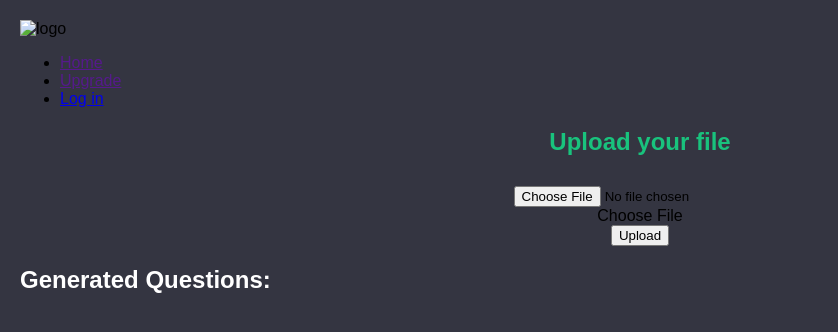
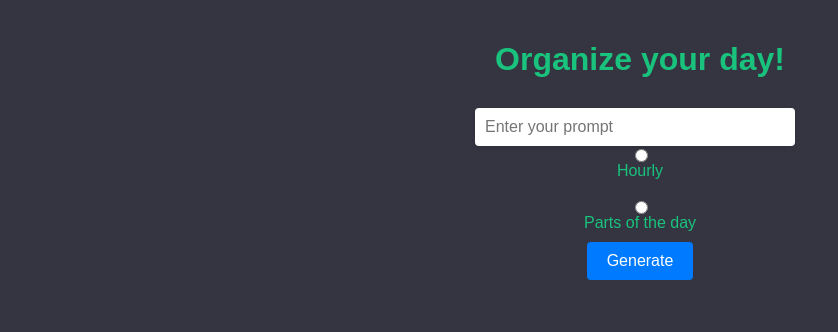
Before and after one commit to RamblerGoodness/Da.i.ly-Planner, a plain HTML site: page MVP/templates/index.html in a window 1280 px wide. Shown: the whole page, without its empty margins (0-838 px from the left). Drawn offline with Linux system fonts and the light colour scheme; files that its build step writes are made by us from their sources.

Commit message:
Update index.html

```diff
--- a/MVP/templates/index.html
+++ b/MVP/templates/index.html
@@ -1,34 +1,23 @@
 
 <!DOCTYPE html>
-<html lang="en">
+<html lang="English">
 <head>
-    <meta charset="UTF-8">
-    <title>GPTeacher</title>
-    <link rel="stylesheet" type="text/css" href="/MVP/static/styles/styles.css">
+    <link rel="stylesheet" href="../static/styles.css">
+    <title>Flask App</title>
 </head>
 <body>
-<main>
-    <header>
-        <img src="/MVP/static/dark_logo.png" alt="logo" id="logo">
-        <nav>
-            <ul>
-                <li><a href="">Home</a></li>
-                <li><a href="">Upgrade</a></li>
-                <li><a href="/log_in">Log in</a></li>
-            </ul>
-        </nav>
-    </header>
-    <section class="file-section">
-    <h1>Upload your file</h1>
-    <form action="/upload" method="POST" enctype="multipart/form-data">
-        <input type="file" name="document" class = 'file-input' id="fileInput">
-        <label for="fileInput" class="file-label">Choose File</label>
-        <input type="submit" value="Upload" class="submit-button">
-    </form>
-    </section>
-    <h2 id="gqs">Generated Questions:</h2>
+<h1>Organize your day!</h1>
+<form action="/generate_prompt" method="POST">
+    <input type="text" name="prompt" placeholder="Enter your prompt">
+    <input type="radio" id="time_hourly" name="time_checkbox" value="hourly">
+    <label class="radio" for="time_hourly">Hourly</label>
+    <br>
+    <input type="radio" id="parts" name="time_checkbox" value="by parts of the day">
+    <label class="radio" for="parts">Parts of the day</label>
+
+    <button type="submit">Generate</button>
+</form>
 
 
-</main>
 </body>
 </html>
```
